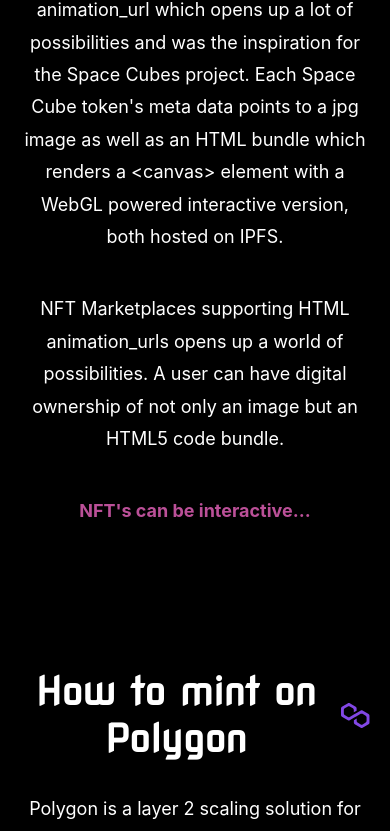
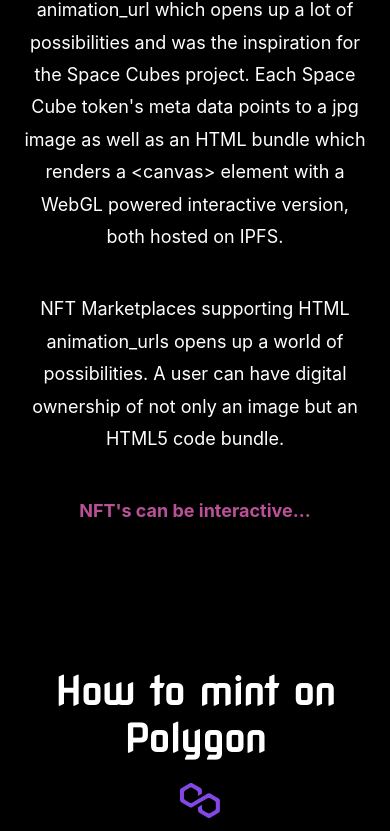
Before and after one commit to chambaz/space-cubes, a Next.js app: page / in a window 390 px wide. Shown: the part 1154-1985 px from the top of the page. Built offline with nearby package versions, Linux system fonts and the light colour scheme.

Commit message:
Responsive styles for polygon info section

```diff
--- a/styles/Home.module.css
+++ b/styles/Home.module.css
@@ -111,11 +111,26 @@
 
 .subTitle {
   display: flex;
+  flex-direction: column;
   justify-content: center;
   align-items: center;
   font-size: 38px;
   line-height: 1.25;
   margin: 0 0 30px;
+}
+
+.subTitle svg {
+  margin: 20px 0 0 10px;
+}
+
+@media (min-width: 768px) {
+  .subTitle {
+    flex-direction: row;
+  }
+
+  .subTitle svg {
+    margin: 0 0 0 10px;
+  }
 }
 
 .description {
```
